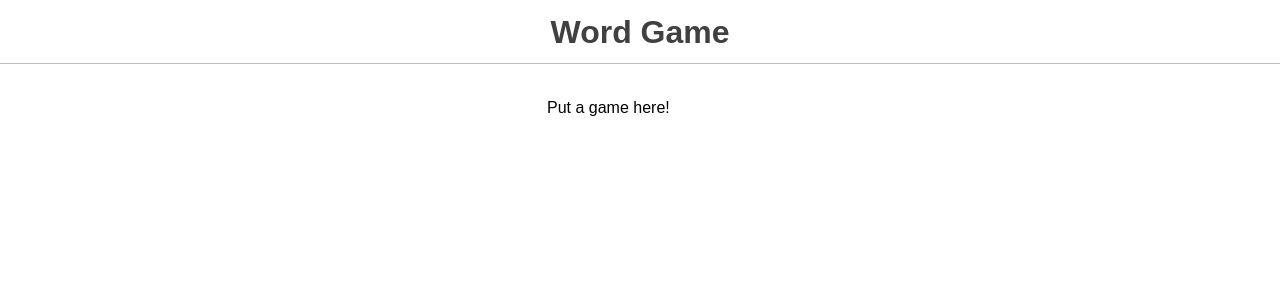
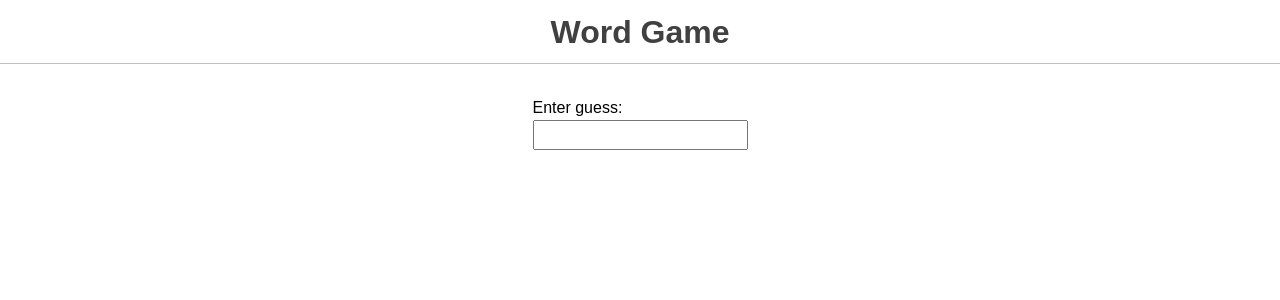
Before and after one commit to joy-of-react/project-wordle, a React (Vite) app: page / in a window 1280 px wide. Shown: the top 300 px of the page. Built offline with nearby package versions, Linux system fonts and the light colour scheme.

Commit message:
Create GuessInput Component

```diff
--- a/src/components/Game/Game.js
+++ b/src/components/Game/Game.js
@@ -1,7 +1,8 @@
-import React from 'react';
+import React from "react";
 
-import { sample } from '../../utils';
-import { WORDS } from '../../data';
+import { sample } from "../../utils";
+import { WORDS } from "../../data";
+import GuessInput from "../GuessInput/GuessInput";
 
 // Pick a random word on every pageload.
 const answer = sample(WORDS);
@@ -9,7 +10,11 @@ const answer = sample(WORDS);
 console.info({ answer });
 
 function Game() {
-  return <>Put a game here!</>;
+  return (
+    <>
+      <GuessInput />
+    </>
+  );
 }
 
 export default Game;
--- /dev/null
+++ b/src/components/GuessInput/GuessInput.js
@@ -0,0 +1,31 @@
+import React from "react";
+
+function GuessInput() {
+  const [guess, setGuess] = React.useState("");
+  return (
+    <form
+      onSubmit={(e) => {
+        e.preventDefault();
+        console.log({ guess });
+        setGuess("");
+      }}
+    >
+      <label htmlFor="guess">Enter guess:</label>
+      <br />
+      <input
+        id="guess"
+        name="guess"
+        type="text"
+        value={guess}
+        onChange={(e) => {
+          setGuess(e.target.value.toUpperCase());
+        }}
+        maxLength={5}
+        pattern="[A-Z]{5}"
+        required
+      />
+    </form>
+  );
+}
+
+export default GuessInput;
--- /dev/null
+++ b/src/components/GuessInput/index.js
@@ -0,0 +1,2 @@
+export * from './GuessInput';
+export { default } from './GuessInput';
```
